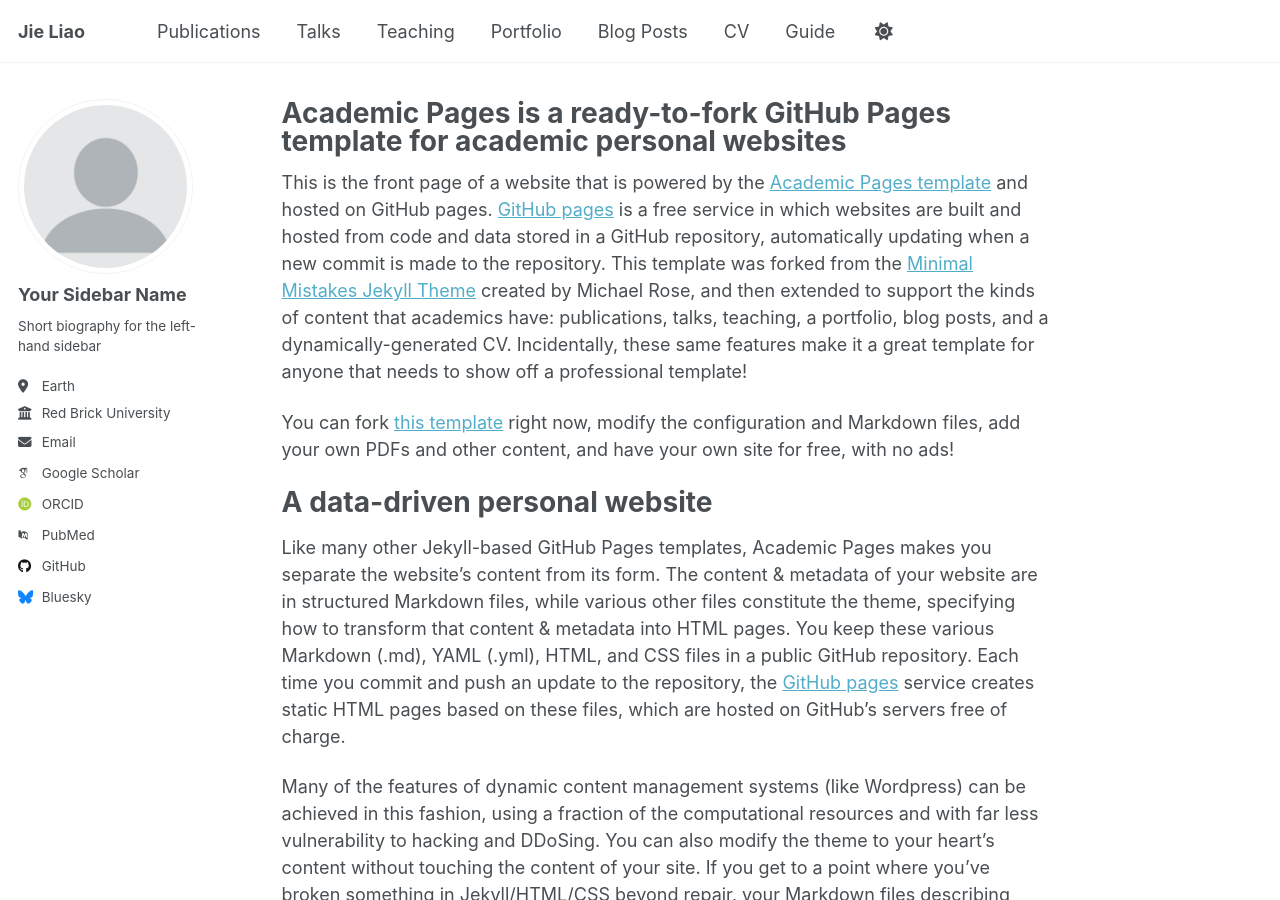
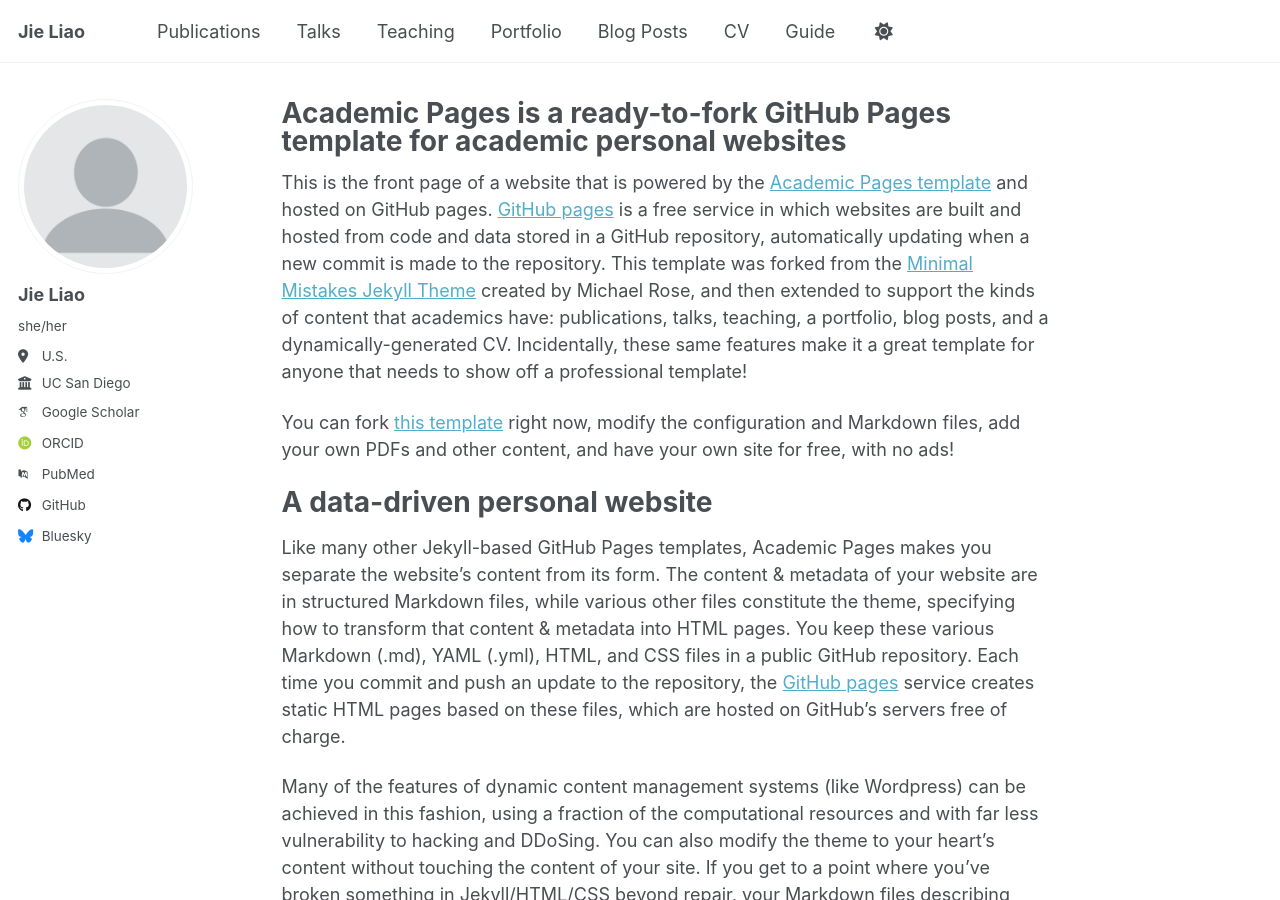
Before and after one commit to Jie-Liao/Jie-Liao.github.io, a Jekyll site: the page built from _pages/about.md, in a window 1280 px wide and 900 px high. Built offline with Jekyll 4.4.1, drawn with Linux system fonts in a browser that asks for light colours; some web fonts are replaced; a script that is not in the unit is left out.

Commit message:
Update _config.yml

```diff
--- a/_config.yml
+++ b/_config.yml
@@ -23,13 +23,14 @@ repository               : "academicpages/academicpages.github.io"
 author:
   # Biographic information
   avatar           : "profile.png"
-  name             : "Your Sidebar Name"
-  pronouns         : # example: "she/her"
-  bio              : "Short biography for the left-hand sidebar"
-  location         : "Earth"
-  employer         : "Red Brick University"
+
+  name             : "Jie Liao"
+  pronouns         : "she/her"
+  bio              : #"Short biography for the left-hand sidebar"
+  location         : "U.S."
+  employer         : "UC San Diego"
   uri              : # URL
-  email            : "none@example.org"
+  email            : #"none@example.org"
 
   # Academic websites
   academia         : # URL
```
